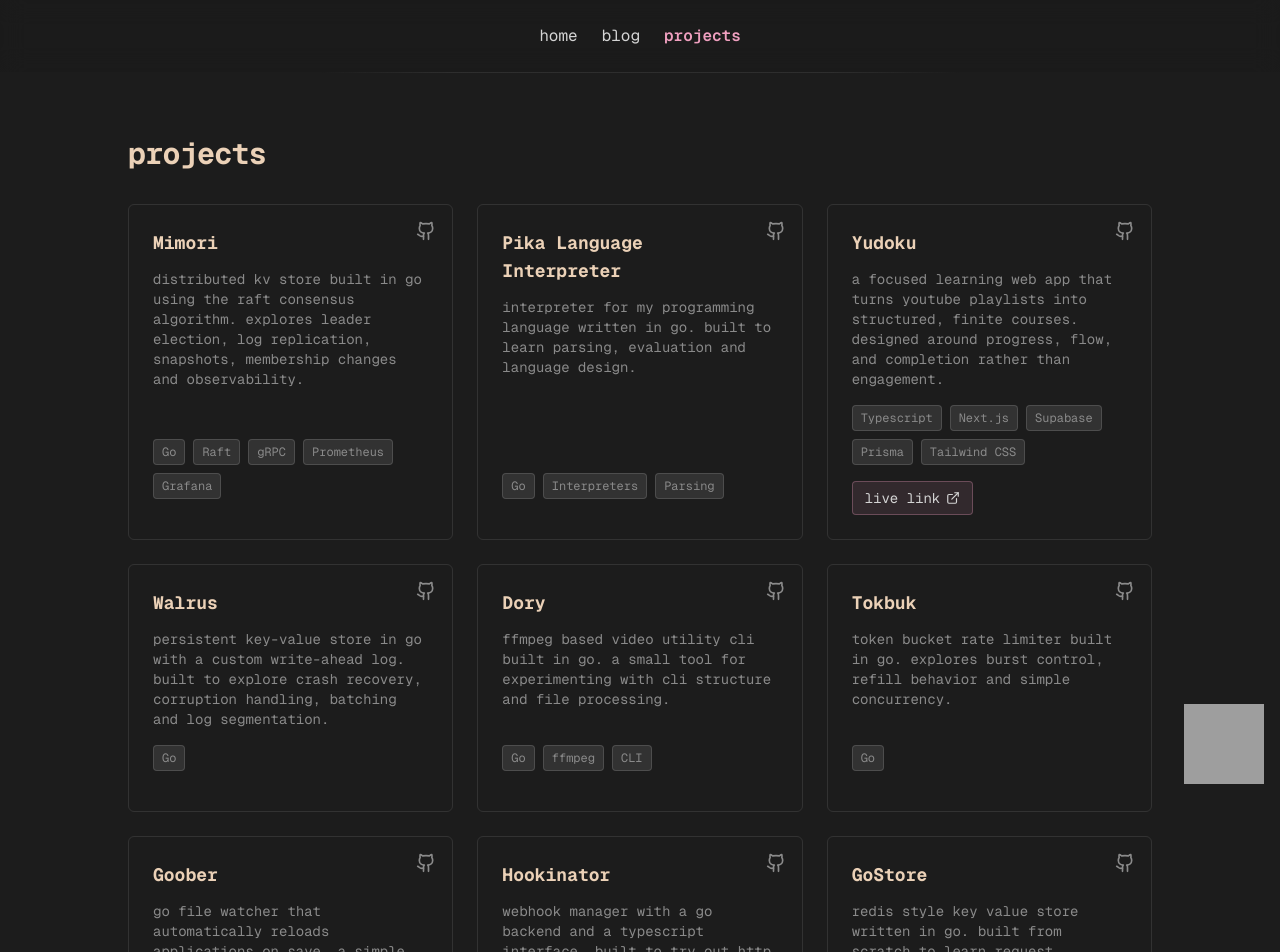
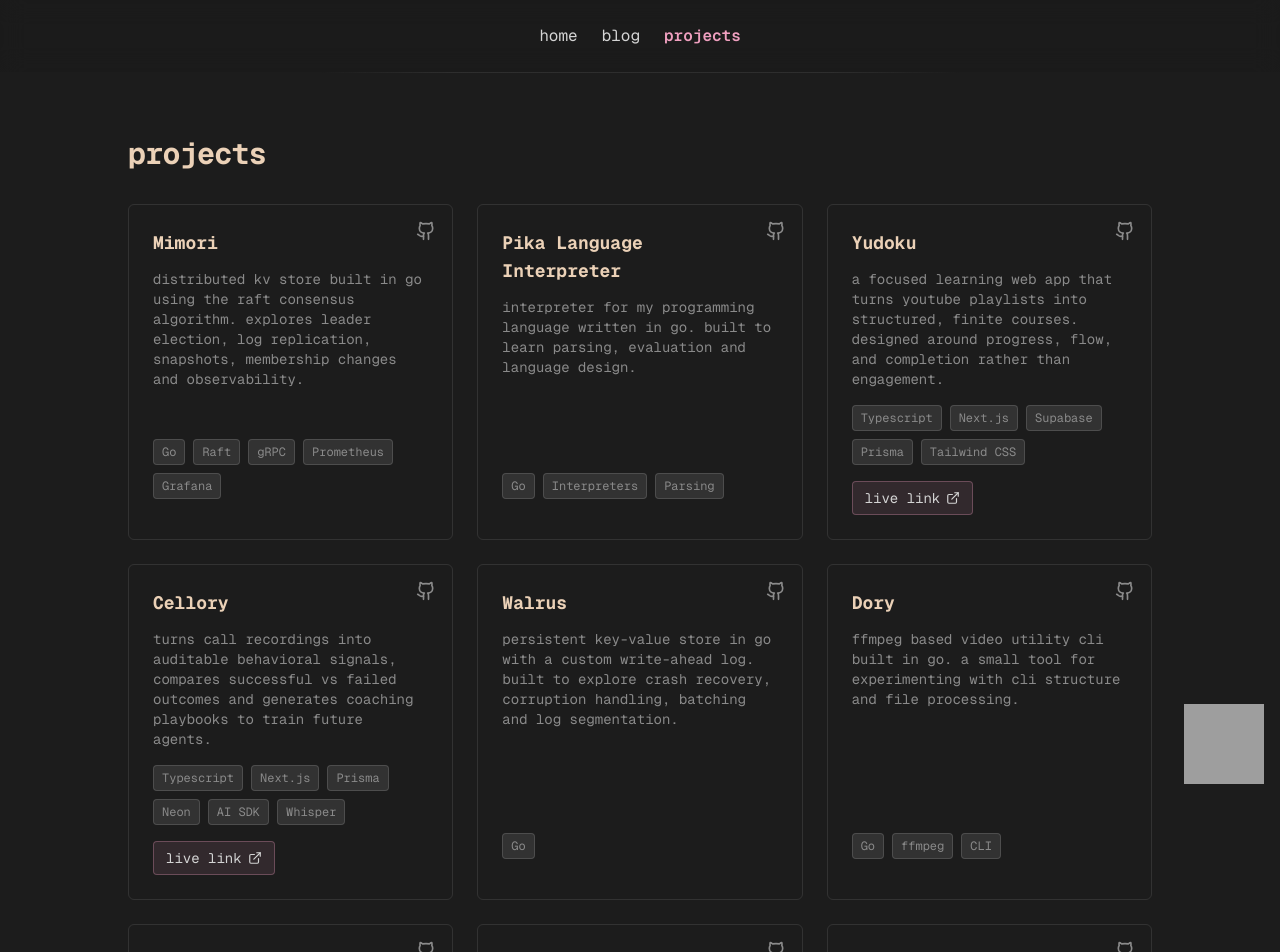
Before and after one commit to jerkeyray/portfolio-mk2, a Next.js app: page /projects in a window 1280 px wide. Shown: the top 952 px of the page. Built offline with nearby package versions, Linux system fonts and the light colour scheme; no server answers; grey boxes are pictures that could not be loaded.

Commit message:
chore: add cellory

```diff
--- a/data/projects.ts
+++ b/data/projects.ts
@@ -32,6 +32,21 @@ export const projects: Project[] = [
     tags: ["Typescript", "Next.js", "Supabase", "Prisma", "Tailwind CSS"],
     sourceLink: "https://yudoku.jerkeyray.com/",
     repoLink: "https://github.com/jerkeyray/yudoku",
+  },
+  {
+    title: "Cellory",
+    description:
+      "turns call recordings into auditable behavioral signals, compares successful vs failed outcomes and generates coaching playbooks to train future agents.",
+    tags: [
+      "Typescript",
+      "Next.js",
+      "Prisma",
+      "Neon",
+      "AI SDK",
+      "Whisper",
+    ],
+    sourceLink: "https://cellory.vercel.app",
+    repoLink: "https://github.com/jerkeyray/cellory.git",
   },
   {
     title: "Walrus",
```
